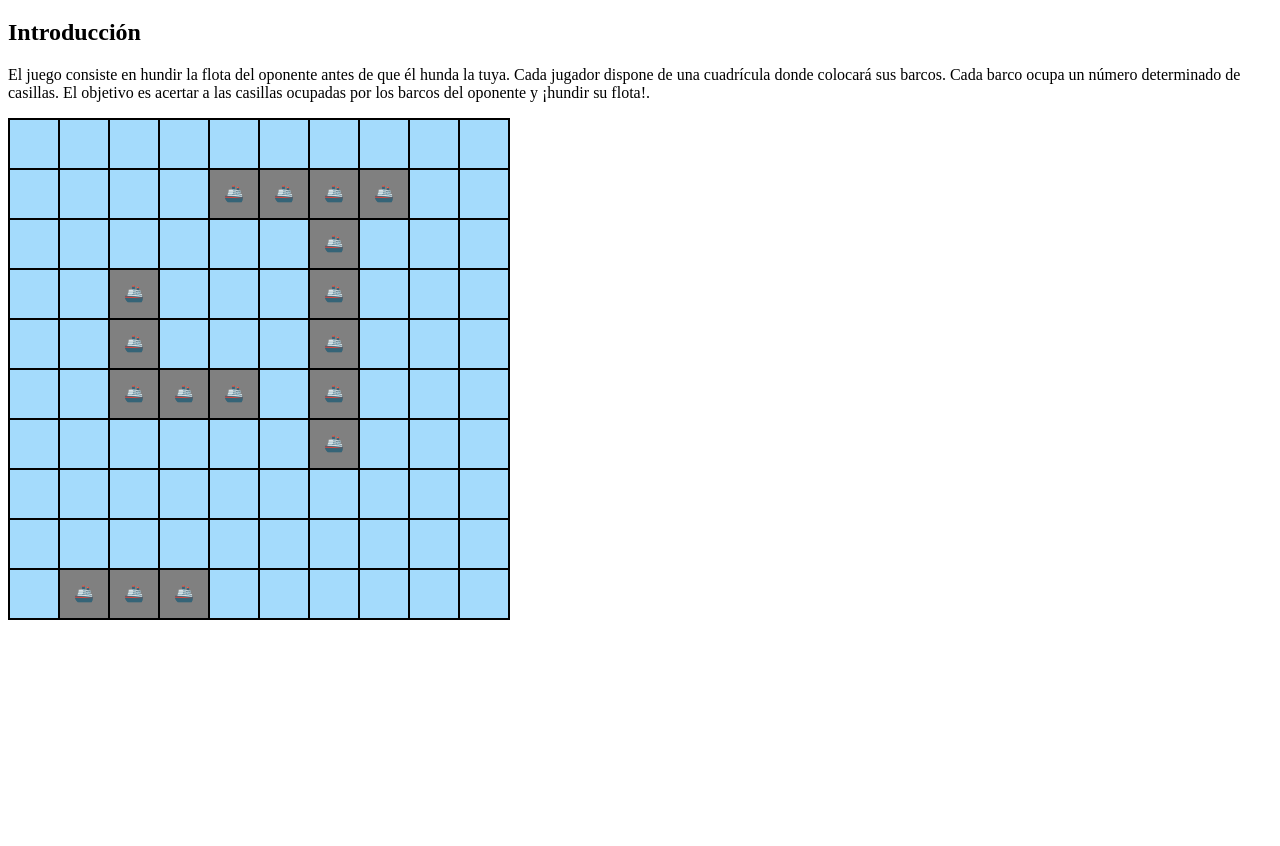
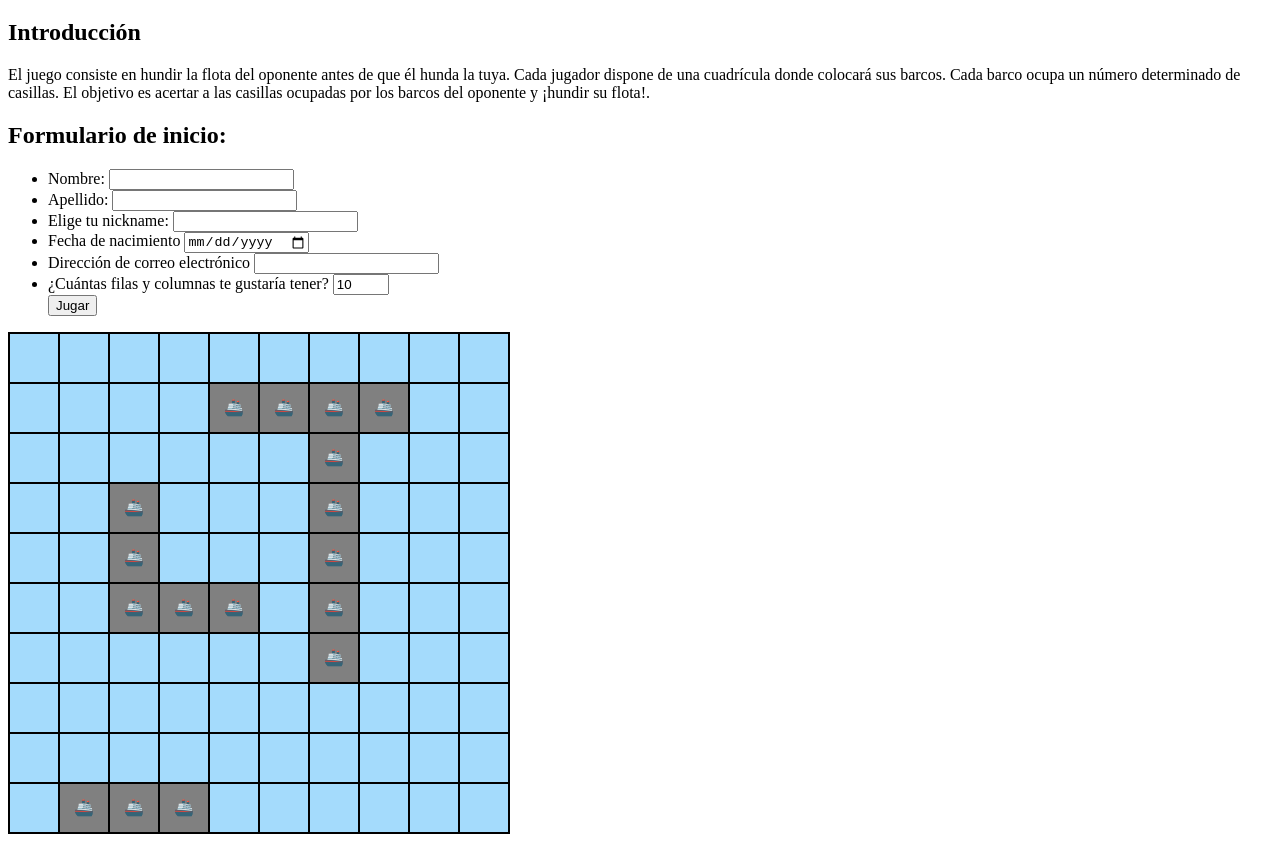
Before and after one commit to SerraSilvia/hundir_la_flota, a plain HTML site: page SerraSilvia.html in a window 1280 px wide. Shown: the part 61-907 px from the top of the page. Before the commit the page ends 800 px from the top, so only its background shows below. Drawn offline with Linux system fonts and the light colour scheme.

Commit message:
add form

```diff
--- a/SerraSilvia.html
+++ b/SerraSilvia.html
@@ -1,5 +1,6 @@
 <!DOCTYPE html>
 <html lang="en">
+
 <head>
     <meta charset="UTF-8">
     <meta name="viewport" content="width=device-width, initial-scale=1.0">
@@ -7,12 +8,57 @@
     <script src="SerraSilvia.js" defer></script>
     <link rel="stylesheet" href="SerraSilvia.css">
 </head>
+
 <body>
     <h1>HUNDIR LA FLOTA</h1>
 
     <section id="intro">
         <h2>Introducción</h2>
-        <p>El juego consiste en hundir la flota del oponente antes de que él hunda la tuya. Cada jugador dispone de una cuadrícula donde colocará sus barcos. Cada barco ocupa un número determinado de casillas. El objetivo es acertar a las casillas ocupadas por los barcos del oponente y ¡hundir su flota!.</p>
+        <p>El juego consiste en hundir la flota del oponente antes de que él hunda la tuya. Cada jugador dispone de una
+            cuadrícula donde colocará sus barcos. Cada barco ocupa un número determinado de casillas. El objetivo es
+            acertar a las casillas ocupadas por los barcos del oponente y ¡hundir su flota!.</p>
+    </section>
+
+    <section id="formularioJuego">
+        <h2>Formulario de inicio:</h2>
+
+        <form id="formInicio" name="formInicio">
+            <ul>
+                <li>
+                    <label for="nombre">Nombre:</label>
+                    <input type="text" id="nombre" name="nombre" maxlength="20" required />
+                </li>
+
+                <li>
+                    <label for="apellidos">Apellido:</label>
+                    <input type="text" id="apellidos" name="apellidos" maxlength="30" required />
+                </li>
+
+                <li>
+                    <label for="nick">Elige tu nickname:</label>
+                    <input type="text" id="nick" name="nick" maxlength="20" required />
+                </li>
+
+                <li>
+                    <label for="fechaNacimiento">Fecha de nacimiento</label>
+                    <input type="date" id="fechaNacimiento" name="fechaNacimiento" required />
+                </li>
+
+                <li>
+                    <label for="email">Dirección de correo electrónico </label>
+                    <input type="email" id="email" name="email" required />
+                </li>
+
+                <li>
+                    <label for="filasColumnas">¿Cuántas filas y columnas te gustaría tener?</label>
+                    <input type="number" id="filasColumnas" name="filasColumnas" value="10" min="10" max="15"
+                        required />
+                </li>
+
+                <button type="submit" id="botonGenerar" class="botonGenerar">
+                    Jugar
+                </button>
+        </form>
     </section>
 
     <section id="juego">
@@ -20,4 +66,5 @@
     </section>
 
 </body>
+
 </html>
```
